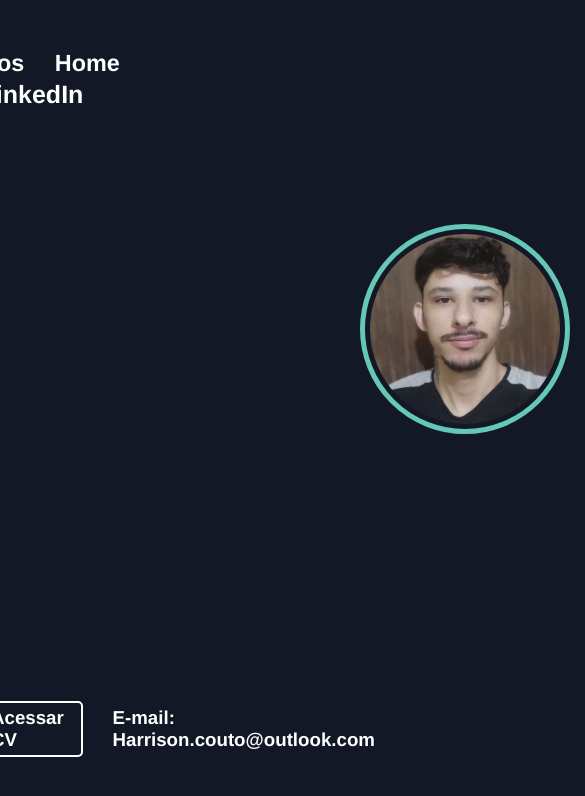
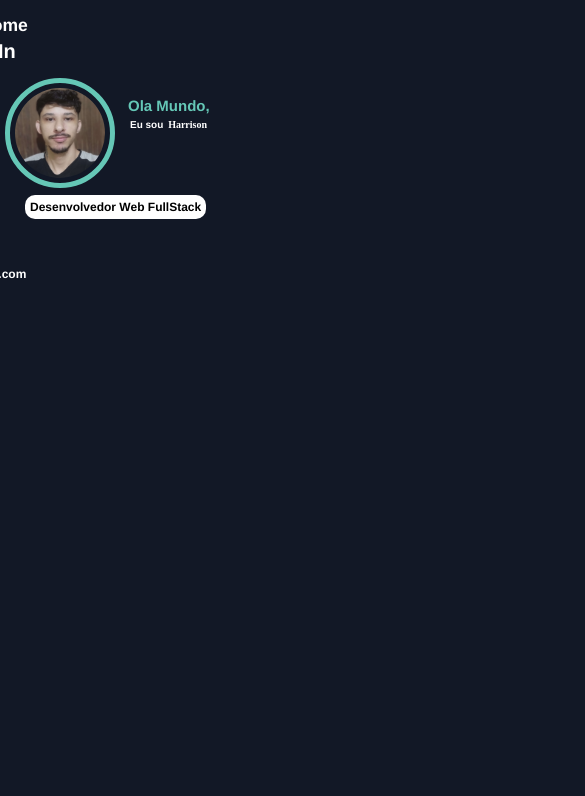
Before and after one commit to HarrisonSilva/portfolio, a Next.js app: page / in a window 390 px wide. Shown: the top 796 px of the page, 585 px wide, since content can reach past the window. Built offline with nearby package versions, Linux system fonts and the light colour scheme.

Commit message:
implementando responsividade na navbar e na home

```diff
--- a/src/styles/navbar/titles.module.css
+++ b/src/styles/navbar/titles.module.css
@@ -18,18 +18,22 @@
 
 @media screen and (max-width: 775px) {
     .container {
-        font-size: 20px;
-        margin-left: -165px;
+        font-size: 15px;
+        margin-left: -300px;
     }
     .network a {
-        margin-top: -50px;
-        font-size: 25px;
-        margin-left: -380px
+        margin-top: 15px;
+        font-size: 20px;
+        margin-left: -320px
 
     }
     .network {
-        margin-top: 30px;
+        margin-top: -10px;
         gap: 80px;
+    }
+    .title {
+        margin-top: -35px;
+        margin-left: -20;
     }
 }
 
--- a/src/styles/photo/photo.module.css
+++ b/src/styles/photo/photo.module.css
@@ -4,6 +4,44 @@
     outline: 5px solid #65C7B6;
     margin-left: 365px;
     margin-top: 120px;
+}
+@media screen and (max-width: 775px) {
+    .photo {
+        margin-left: 10px;
+        width: 100px;
+        height: 100px;
+        margin-top: 20px;
+        margin-left: 10px;
+    }
+        .hello {
+            margin-left: -492px;
+            font-size: 15px;
+            margin-top: 60px;
+        }
+        .title {
+            margin-left: -490px;
+            font-size: 10px;
+            margin-top: 5px;
+        }
+
+        .container h4 {
+            margin-left: -595px;
+            margin-top: 65px;
+            font-size: 12px;
+            width: fit-content;
+        }
+
+      .cv {
+        margin-top: -390px;
+        margin-left: -480px;
+      }
+      .email {
+        margin-top: -330px;
+        margin-left: -200px;
+        font-size: 12px;
+      }
+
+
 }
 
 .hello {
@@ -85,7 +123,3 @@
     margin-top: 220px;
     margin-left: -15px;
 }
-
-@media (max-width: 775px) {
-
-  }
```
